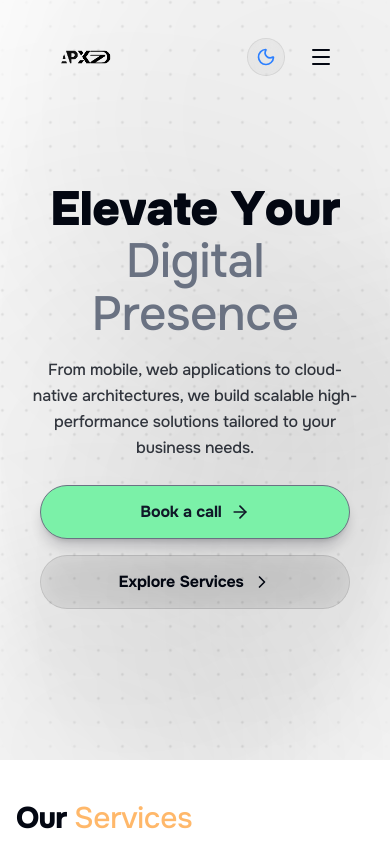
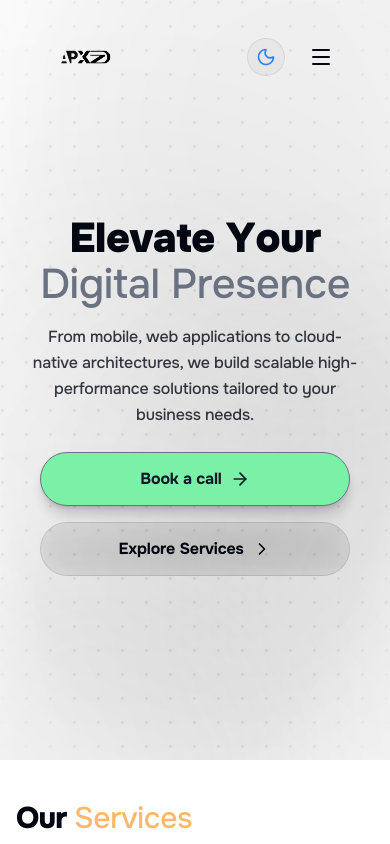
Before and after one commit to codered-26/apxzon, a React (Vite) app: page / in a window 390 px wide. Shown: the top 844 px of the page. Built offline with nearby package versions, Linux system fonts and the light colour scheme.

Commit message:
redesign

```diff
--- a/src/components/Hero.tsx
+++ b/src/components/Hero.tsx
@@ -13,9 +13,9 @@ const Hero: React.FC = () => {
             animate={{ opacity: 1, y: 0 }}
             transition={{ duration: 0.6 }}
           >
-            <h1 className="text-5xl sm:text-6xl md:text-7xl lg:text-8xl font-black tracking-tight mb-4 sm:mb-8 leading-[1.1]">
+            <h1 className="text-[2.6rem] sm:text-6xl md:text-7xl lg:text-8xl font-black tracking-tight mb-4 sm:mb-8 leading-[1.1]">
               <HeroText text="Elevate Your" /><br />
-              <span className="text-foreground text-gray-500 font-black">
+              <span className="text-foreground text-gray-500 font-black whitespace-nowrap">
                 Digital Presence
               </span>
             </h1>
--- a/src/components/HeroText.tsx
+++ b/src/components/HeroText.tsx
@@ -26,7 +26,7 @@ const HeroText: React.FC<HeroTextProps> = ({
                 initial={{ opacity: 0, filter: "blur(10px)" }}
                 animate={{ opacity: 1, filter: "blur(0px)" }}
                 transition={{ delay: (wordIndex * 5 + i) * 0.04 + 0.3, duration: 0.8 }}
-                className="text-5xl sm:text-6xl md:text-7xl lg:text-8xl leading-[1.1] font-black text-foreground tracking-tight block"
+                className="text-[2.6rem] sm:text-6xl md:text-7xl lg:text-8xl leading-[1.1] font-black text-foreground tracking-tight block"
                 style={{ fontWeight: 900 }}
               >
                 {char}
@@ -43,7 +43,7 @@ const HeroText: React.FC<HeroTextProps> = ({
                   repeat: Infinity,
                   repeatDelay: 4,
                 }}
-                className="absolute inset-0 text-5xl sm:text-6xl md:text-7xl lg:text-8xl leading-[1.1] font-black text-green-300 z-10 pointer-events-none block"
+                className="absolute inset-0 text-[2.6rem] sm:text-6xl md:text-7xl lg:text-8xl leading-[1.1] font-black text-green-300 z-10 pointer-events-none block"
                 style={{ clipPath: "polygon(0 0, 100% 0, 100% 35%, 0 35%)", fontWeight: 900 }}
               >
                 {char}
@@ -60,7 +60,7 @@ const HeroText: React.FC<HeroTextProps> = ({
                   repeat: Infinity,
                   repeatDelay: 4,
                 }}
-                className="absolute inset-0 text-5xl sm:text-6xl md:text-7xl lg:text-8xl leading-[1.1] font-black text-foreground/40 z-10 pointer-events-none block"
+                className="absolute inset-0 text-[2.6rem] sm:text-6xl md:text-7xl lg:text-8xl leading-[1.1] font-black text-foreground/40 z-10 pointer-events-none block"
                 style={{
                   clipPath: "polygon(0 35%, 100% 35%, 100% 65%, 0 65%)",
                   fontWeight: 900
@@ -80,7 +80,7 @@ const HeroText: React.FC<HeroTextProps> = ({
                   repeat: Infinity,
                   repeatDelay: 4,
                 }}
-                className="absolute inset-0 text-5xl sm:text-6xl md:text-7xl lg:text-8xl leading-[1.1] font-black text-green-300 z-10 pointer-events-none block"
+                className="absolute inset-0 text-[2.6rem] sm:text-6xl md:text-7xl lg:text-8xl leading-[1.1] font-black text-green-300 z-10 pointer-events-none block"
                 style={{
                   clipPath: "polygon(0 65%, 100% 65%, 100% 100%, 0 100%)",
                   fontWeight: 900
--- a/src/components/Technologies.tsx
+++ b/src/components/Technologies.tsx
@@ -56,7 +56,7 @@ const Technologies: React.FC = () => {
             className="text-2xl sm:text-3xl md:text-5xl lg:text-6xl font-bold tracking-tighter"
           >
             Powering Your Success with{' '}
-            <span className="text-green-300  block lg:inline lg:ml-2">World Class Stack</span>
+            <span className="text-green-300 ml-80">World Class Stack</span>
           </motion.h2>
         </div>
 
```
